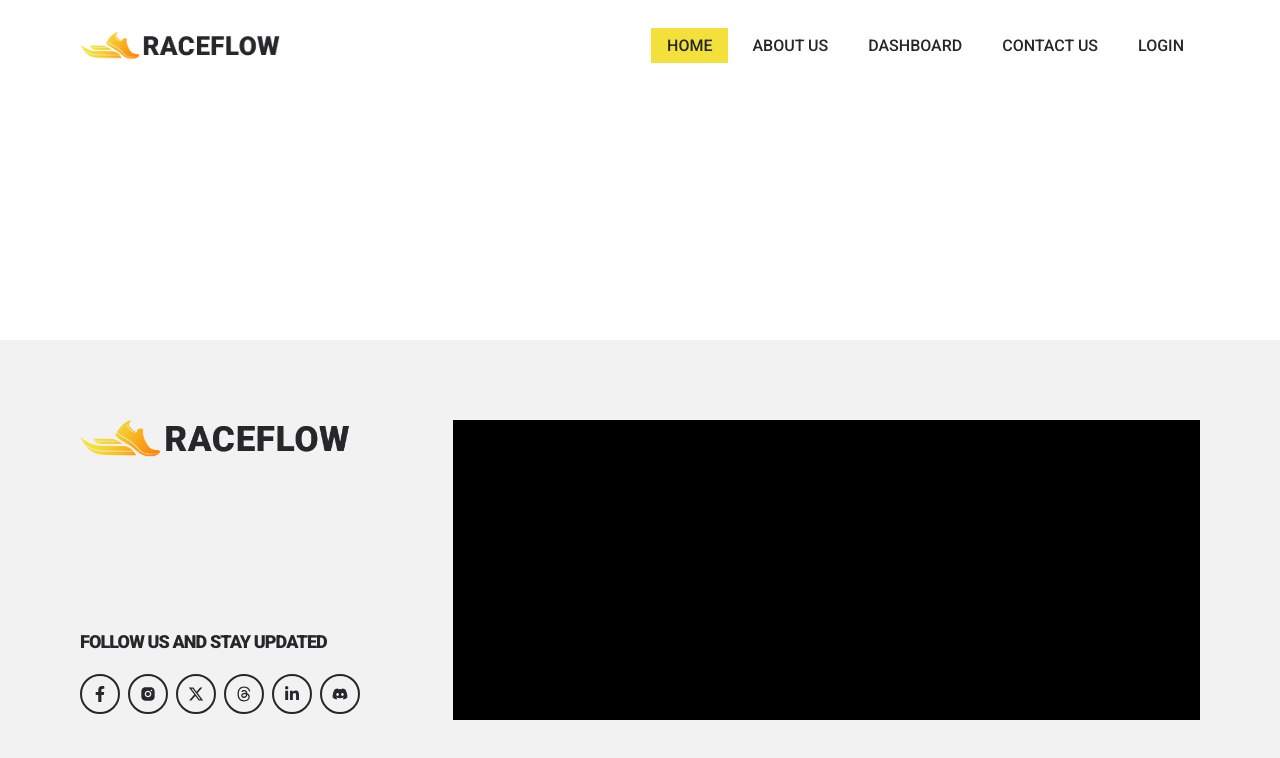
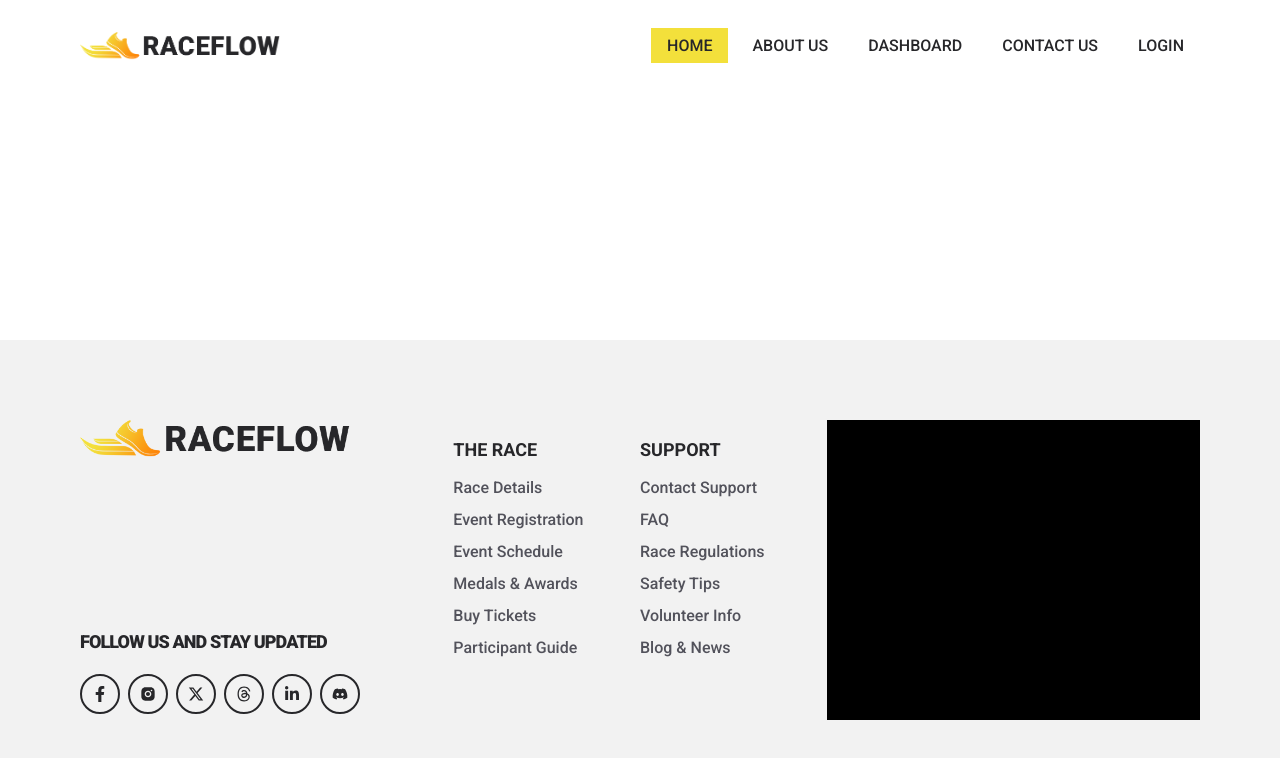
Before and after one commit to devrakibulrahman/raceflow-client-side, a React (Vite) app: page / in a window 1280 px wide. Shown: the top 758 px of the page. Built offline with nearby package versions, Linux system fonts and the light colour scheme.

Commit message:
footer link done on 01/03/2025 at 11:22 am

```diff
--- a/src/components/Footer.jsx
+++ b/src/components/Footer.jsx
@@ -10,7 +10,7 @@ const Footer = () => {
             <footer className="w-full min-h-[200px] py-10 bg-black/5 md:py-[80px]">
                 <div className="w-full">
                     <div className="container mx-auto px-4">
-                        <div className="w-full grid grid-cols-1 gap-y-5 md:grid-cols-2 xl:grid-cols-3">
+                        <div className="w-full grid grid-cols-2 gap-y-5 md:grid-cols-2 xl:grid-cols-3">
                             <div className="w-full min-h-[140px] flex flex-col items-start justify-between col-span-2 xl:col-span-1 md:min-h-[150px]">
                                 <div className='w-auto'>
                                     <img src={light} alt="logo" className='w-[200px] h-full object-cover md:w-[270px]' />
@@ -39,10 +39,39 @@ const Footer = () => {
                                     </div>
                                 </div>
                             </div>
-                            <div className="w-full min-h-[300px] bg-black col-span-1">
-
+                            <div className="w-full min-h-[200px] col-span-2 py-4 flex justify-center md:col-span-1">
+                                <div className='w-full'>
+                                    <div className='w-full'>
+                                        <p className='font-roboto text-lg font-bold text-head-charleston-green'>THE RACE</p>
+                                    </div>
+                                    <nav className='w-full mt-3'>
+                                        <ul className='w-auto space-y-2'>
+                                            <li className='font-roboto text-base text-para-gray font-medium'><Link>Race Details</Link></li>
+                                            <li className='font-roboto text-base text-para-gray font-medium'><Link>Event Registration</Link></li>
+                                            <li className='font-roboto text-base text-para-gray font-medium'><Link>Event Schedule</Link></li>
+                                            <li className='font-roboto text-base text-para-gray font-medium'><Link>Medals & Awards</Link></li>
+                                            <li className='font-roboto text-base text-para-gray font-medium'><Link>Buy Tickets</Link></li>
+                                            <li className='font-roboto text-base text-para-gray font-medium'><Link>Participant Guide</Link></li>
+                                        </ul>
+                                    </nav>
+                                </div>
+                                <div className='w-full'>
+                                    <div className='w-full'>
+                                        <p className='font-roboto text-lg font-bold text-head-charleston-green'>SUPPORT</p>
+                                    </div>
+                                    <nav className='w-full mt-3'>
+                                        <ul className='w-auto space-y-2'>
+                                            <li className='font-roboto text-base text-para-gray font-medium'><Link>Contact Support</Link></li>
+                                            <li className='font-roboto text-base text-para-gray font-medium'><Link>FAQ</Link></li>
+                                            <li className='font-roboto text-base text-para-gray font-medium'><Link>Race Regulations</Link></li>
+                                            <li className='font-roboto text-base text-para-gray font-medium'><Link>Safety Tips</Link></li>
+                                            <li className='font-roboto text-base text-para-gray font-medium'><Link>Volunteer Info</Link></li>
+                                            <li className='font-roboto text-base text-para-gray font-medium'><Link>Blog & News</Link></li>
+                                        </ul>
+                                    </nav>
+                                </div>
                             </div>
-                            <div className="w-full min-h-[300px] bg-black col-span-1">
+                            <div className="w-full min-h-[300px] bg-black col-span-2 md:col-span-1">
 
                             </div>
                         </div>
```
